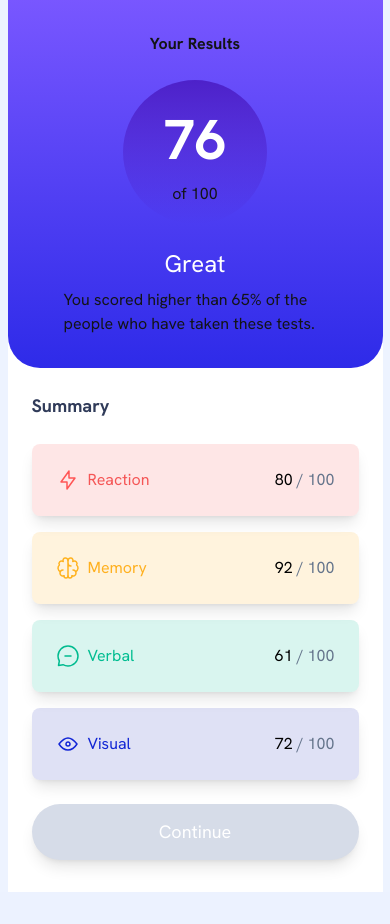
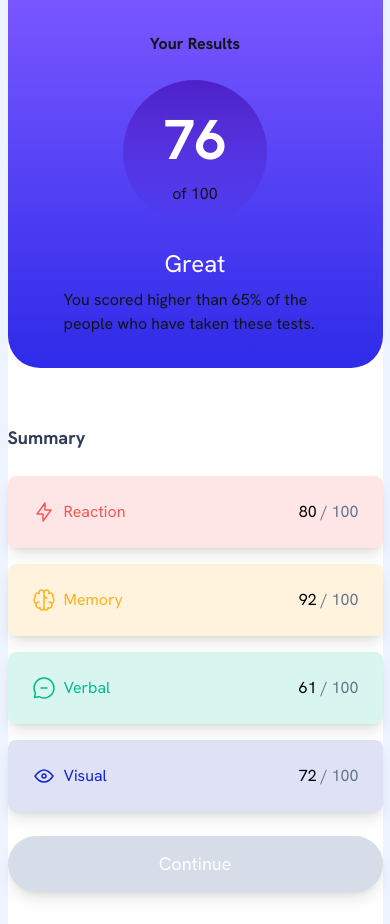
Before and after one commit to Hcmwebs/results-summary, a React (Vite) app: page / in a window 390 px wide. Before the commit the page ends 892 px from the top, so only its background shows below. Built offline with nearby package versions, Linux system fonts and the light colour scheme.

Commit message:
fixed the spacing on tablet and large screens

```diff
--- a/src/components/CardBody.jsx
+++ b/src/components/CardBody.jsx
@@ -3,8 +3,10 @@ import { Button } from './index';
 
 const CardBody = () => {
 	return (
-		<article className=' h-full w-full grid grid-col-1 px-6 bg-white gap-y-6 md:rounded-r-[2rem]'>
-			<h2 className='font-bold text-[#303B59] text-lg'>Summary</h2>
+		<article className='w-full h-full grid grid-col-1 px-8pb-8 bg-white gap-y-6 md:rounded-r-[2rem]'>
+			<h2 className='font-bold text-[#303B59] text-lg md:text-2xl mt-8'>
+				Summary
+			</h2>
 			<div className='grid grid-cols-1 gap-y-4'>
 				{data.map((item) => {
 					const { category, icon, score, className } = item;
@@ -23,7 +25,7 @@ const CardBody = () => {
 					);
 				})}
 			</div>
-			<footer className='w-full grid, grid-cols-1 place-items-center'>
+			<footer className='w-full grid, grid-cols-1'>
 				<Button />
 			</footer>
 		</article>
```
